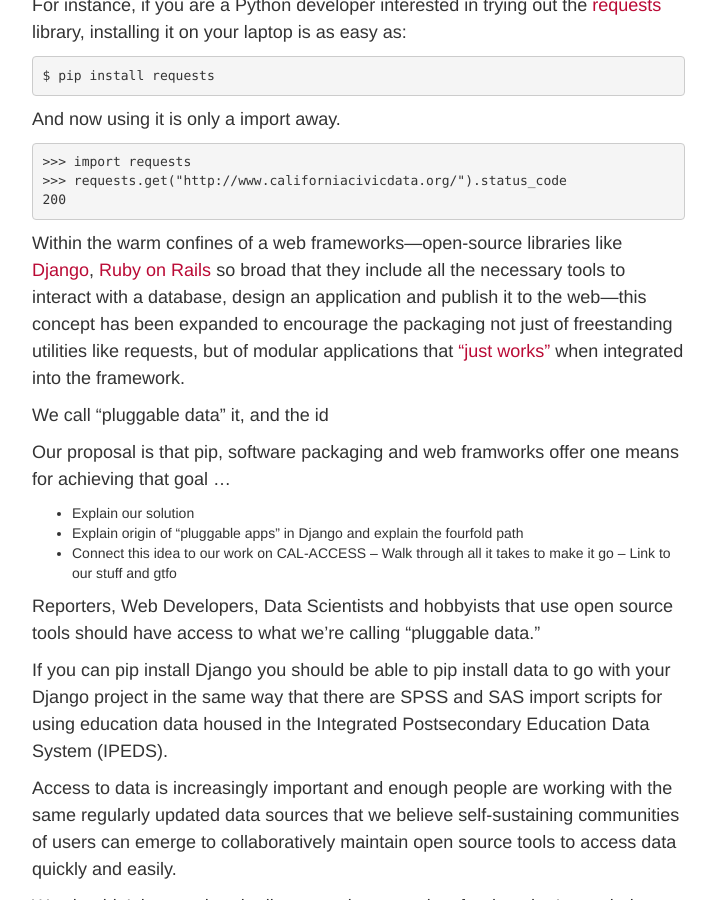
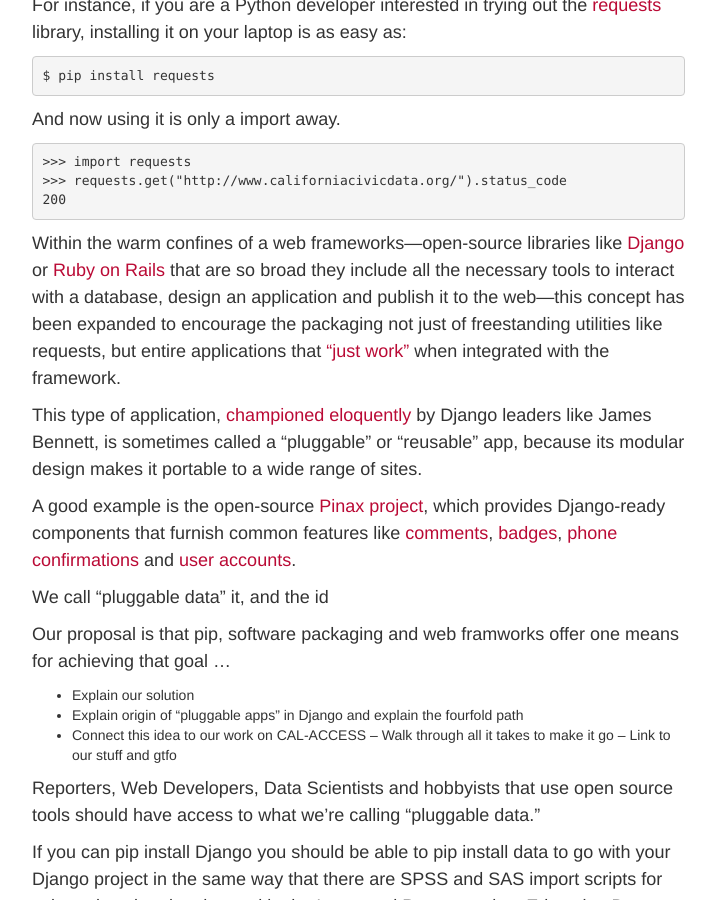
Before and after one commit to palewire/californiacivicdata.org, a Jekyll site: the page built from _posts/2015-01-01-pluggable-data.markdown, in a window 1280 px wide and 900 px high, scrolled down 1237 px. Shown: the whole window, without its empty margins (38-754 px from the left). Built offline with Jekyll 4.4.1, drawn with Linux system fonts in a browser that asks for light colours.

Commit message:
Updated 2015-01-01-pluggable-data.markdown

```diff
--- a/_posts/2015-01-01-pluggable-data.markdown
+++ b/_posts/2015-01-01-pluggable-data.markdown
@@ -46,7 +46,11 @@
 200
 ~~~
 
-Within the warm confines of a web frameworks&mdash;open-source libraries like [Django](http://www.djangoproject.com/), [Ruby on Rails](http://rubyonrails.org/) so broad that they include all the necessary tools to interact with a database, design an application and publish it to the web&mdash;this concept has been expanded to encourage the packaging not just of freestanding utilities like requests, but of modular applications that ["just works"](https://www.youtube.com/watch?v=qmPq00jelpc) when integrated into the framework.
+Within the warm confines of a web frameworks&mdash;open-source libraries like [Django](http://www.djangoproject.com/) or [Ruby on Rails](http://rubyonrails.org/) that are so broad they include all the necessary tools to interact with a database, design an application and publish it to the web&mdash;this concept has been expanded to encourage the packaging not just of freestanding utilities like requests, but entire applications that ["just work"](https://www.youtube.com/watch?v=qmPq00jelpc) when integrated with the framework.
+
+This type of application, [championed](http://www.b-list.org/weblog/2007/nov/29/django-blog/) [eloquently](https://www.youtube.com/watch?v=A-S0tqpPga4) by Django leaders like James Bennett, is sometimes called a "pluggable" or "reusable" app, because its modular design makes it portable to a wide range of sites.
+
+A good example is the open-source [Pinax project](http://pinaxproject.com/), which provides Django-ready components that furnish common features like [comments](https://github.com/eldarion/dialogos), [badges](https://github.com/eldarion/brabeion), [phone confirmations](https://github.com/pinax/pinax-phone-confirmation) and [user accounts](https://github.com/pinax/django-user-accounts).
 
 We call "pluggable data" it,  and the id
 
```
